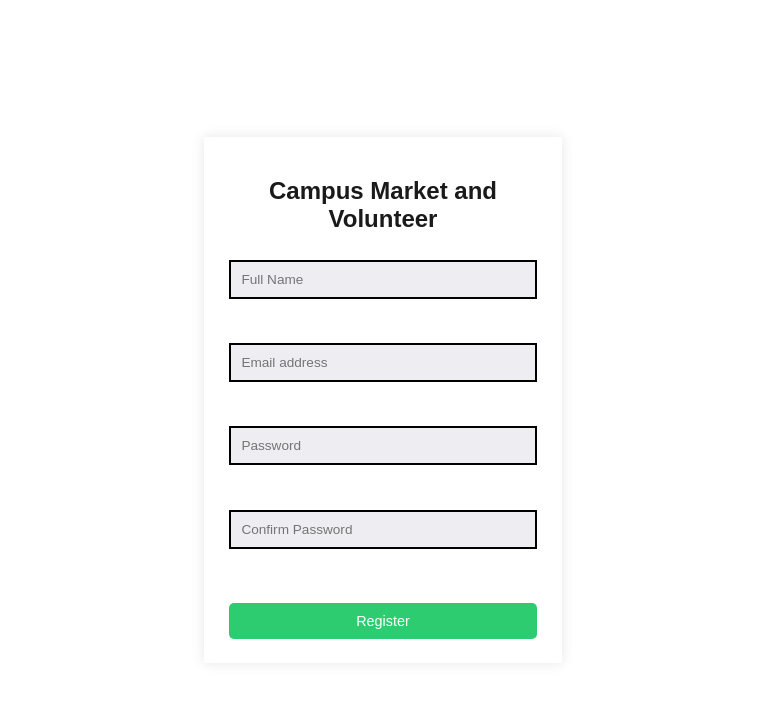
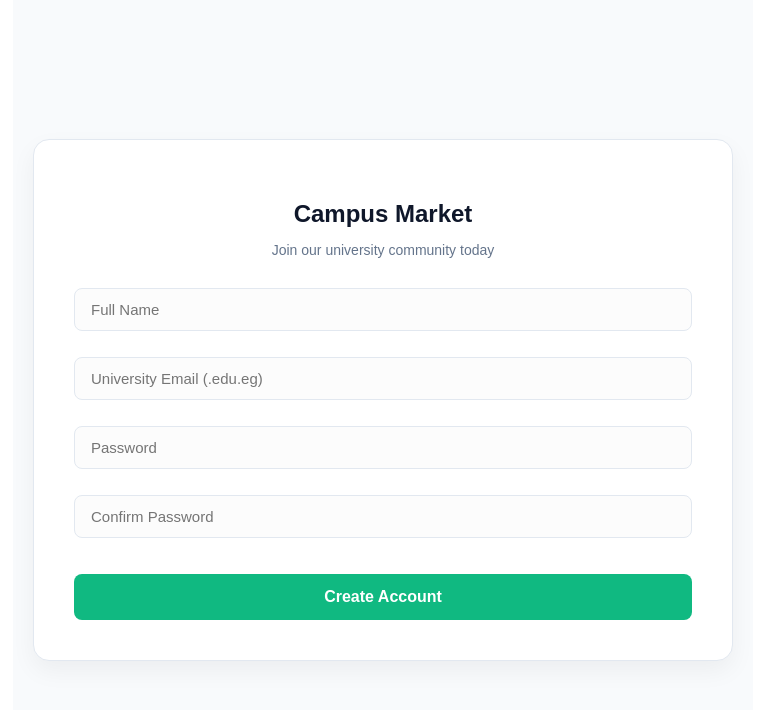
Before and after one commit to Doha2127277/CampusMarket, a React (Vite) app in the folder frontend/: page /register in a window 1280 px wide. Shown: the top 710 px of the page, without its empty margins (257-1022 px from the left). Built offline with nearby package versions, Linux system fonts and the light colour scheme.

Commit message:
edit register

```diff
--- a/frontend/src/RigsterPage/Rigister.css
+++ b/frontend/src/RigsterPage/Rigister.css
@@ -1,58 +1,91 @@
-body{
-    margin: 0;
-    padding: 0;
-    font-family: Arial, Helvetica, sans-serif;
-    background: #f2f2f2;
+.register-page {
     display: flex;
     justify-content: center;
     align-items: center;
-    height: 100 vh;
-    width: 100vw;
+    min-height: 100vh;
+    background-color: #f8fafc;
+    padding: 20px;
 }
-.form-container{
+
+.form-container {
     background: #ffffff;
-    width: 28vw;
-    min-width: 260px;
-    padding: 3vh 2vw;
-    border-width: 1vw;
-    box-shadow: 0 0 1vw rgba(0,0,0,0.1);
+    width: 700px;
+    max-width: 900px;
+    padding: 40px;
+    border-radius: 16px;
+    box-shadow: 0 10px 25px rgba(0, 0, 0, 0.05);
+    border: 1px solid #e2e8f0;
 }
-h2{
+
+.form-container h2 {
+    color: #0f172a;
+    font-size: 24px;
+    font-weight: 800;
+    margin-bottom: 8px;
     text-align: center;
-    margin-top: 2vh;
-    font-size: 3vh;
 }
-label{
-    display: block;
-     margin-top: 1.5vh;
-    font-size: 1.8vh;
+
+.form-container p.subtitle {
+    color: #64748b;
+    text-align: center;
+    font-size: 14px;
+    margin-bottom: 30px;
 }
-input{
-    display: block;
-     margin-top: 1.5vh;
-    font-size: 1.8vh;
+
+.form-container input {
+    width: 100%;
+    padding: 12px 16px;
+    margin-bottom: 16px;
+    border: 1.5px solid #e2e8f0;
+    border-radius: 8px;
+    font-size: 15px;
+    transition: all 0.3s ease;
+    outline: none;
+    background-color: #fcfcfc;
 }
-input,select{
+
+.form-container input:focus {
+    border-color: #3b82f6;
+    background-color: #ffffff;
+    box-shadow: 0 0 0 4px rgba(59, 130, 246, 0.1);
+}
+
+.form-container button {
     width: 100%;
-    padding: 1vh 0.5vw;
-    margin-top: 0.8vh;
-    box-sizing: border-box;
-    font-size: 1.7vh;
-}
-button{
-    width: 100%;
-    margin-top: 2vh;
-    padding: 1.2vh 0;
-    background: #2b7cff;
+    padding: 14px;
+    background-color: #10b981;
     color: white;
     border: none;
-    border-radius: 0.6vw;
+    border-radius: 8px;
+    font-size: 16px;
+    font-weight: 700;
     cursor: pointer;
-    font-size: 1.8vh;
+    transition: all 0.3s ease;
+    margin-top: 10px;
 }
-button:hover{
-    background: #1f63cc;
+
+.form-container button:hover {
+    background-color: #059669;
+    transform: translateY(-1px);
+    box-shadow: 0 4px 12px rgba(16, 185, 129, 0.2);
 }
-.hidden{
-    display: none;
+
+.error {
+    background-color: #fef2f2;
+    color: #ef4444;
+    padding: 10px;
+    border-radius: 6px;
+    font-size: 13px;
+    text-align: center;
+    margin-bottom: 15px;
 }
+
+.success {
+    background-color: #f0fdf4;
+    color: #10b981;
+    padding: 10px;
+    border-radius: 6px;
+    font-size: 13px;
+    text-align: center;
+    margin-bottom: 15px;
+}
--- a/frontend/src/RigsterPage/Rigster.jsx
+++ b/frontend/src/RigsterPage/Rigster.jsx
@@ -55,29 +55,49 @@ export default function Register() {
       // setRole("Choose");
       // setSellerRole("Choose");
       // setBuyerRole("Choose");
-    } catch (error) {
+    } catch {
       setErrorMsg("this email already in use");
     }
   };
 
   return (
-    <div className="form-container">
-      <h2>Campus Market and Volunteer</h2>
-      <form onSubmit={handleSubmit}>
-        <input placeholder="Full Name" type="text" value={fullName} onChange={(e) => setFullName(e.target.value)} />
-        <br />
-        <input placeholder="Email address" type="email" value={email} onChange={(e) => setEmail(e.target.value)} />
-        <br />
-        <input placeholder="Password" type="password" value={password} onChange={(e) => setPassword(e.target.value)} />
-        <br />
-        <input placeholder="Confirm Password" type="password" value={confirmPassword} onChange={(e) => setConfirmPassword(e.target.value)} />
-        <br />
+    <div className="register-page">
+      <div className="form-container">
+        <h2>Campus Market</h2>
+        <p className="subtitle">Join our university community today</p>
 
-        {errorMsg && <p className="error">{errorMsg}</p>}
-        {successMsg && <p className="success">{successMsg}</p>}
+        <form onSubmit={handleSubmit}>
+          <input
+            placeholder="Full Name"
+            type="text"
+            value={fullName}
+            onChange={(e) => setFullName(e.target.value)}
+          />
+          <input
+            placeholder="University Email (.edu.eg)"
+            type="email"
+            value={email}
+            onChange={(e) => setEmail(e.target.value)}
+          />
+          <input
+            placeholder="Password"
+            type="password"
+            value={password}
+            onChange={(e) => setPassword(e.target.value)}
+          />
+          <input
+            placeholder="Confirm Password"
+            type="password"
+            value={confirmPassword}
+            onChange={(e) => setConfirmPassword(e.target.value)}
+          />
 
-        <button type="submit">Register</button>
-      </form>
+          {errorMsg && <p className="error">{errorMsg}</p>}
+          {successMsg && <p className="success">{successMsg}</p>}
+
+          <button type="submit">Create Account</button>
+        </form>
+      </div>
     </div>
   );
 }
```
